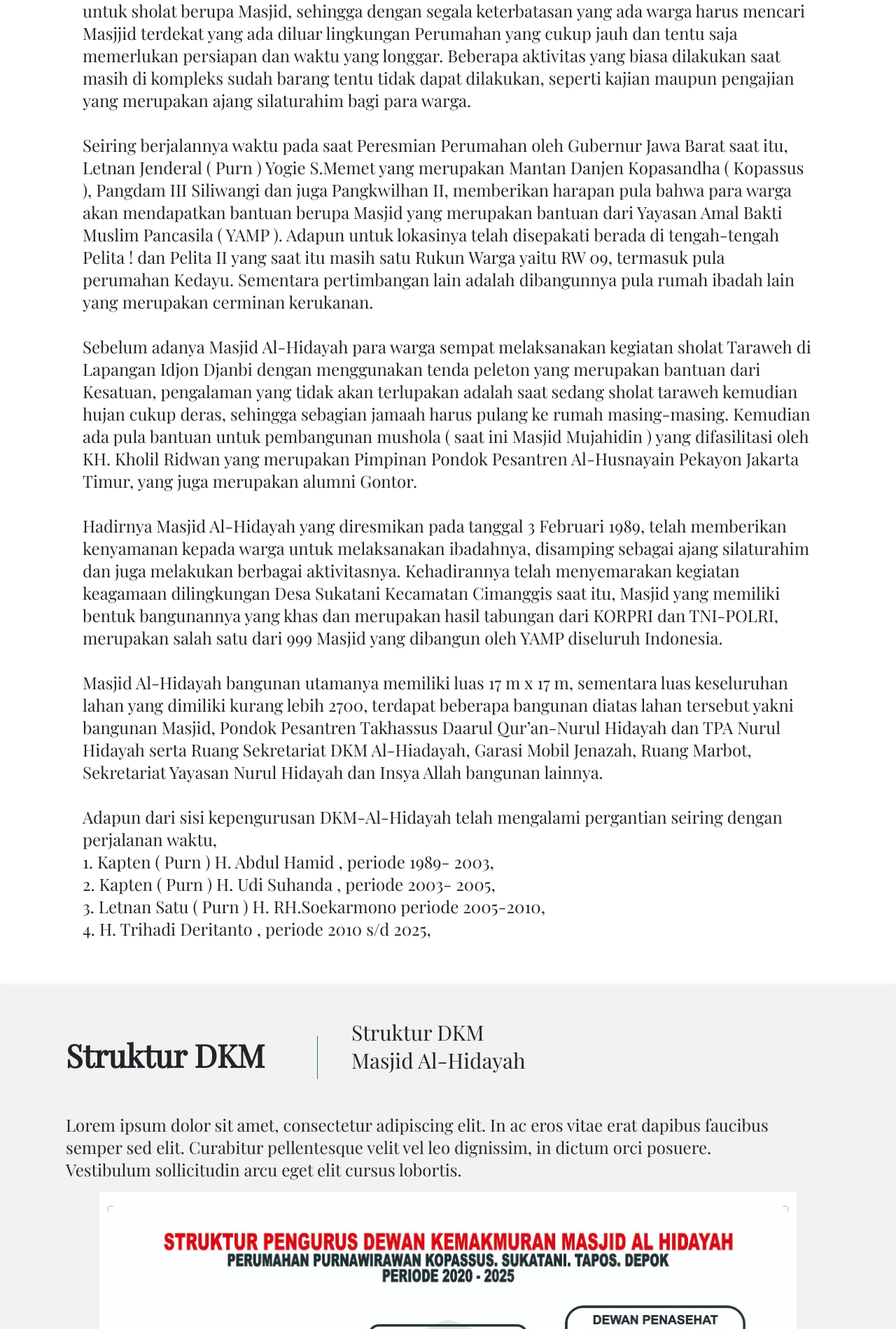
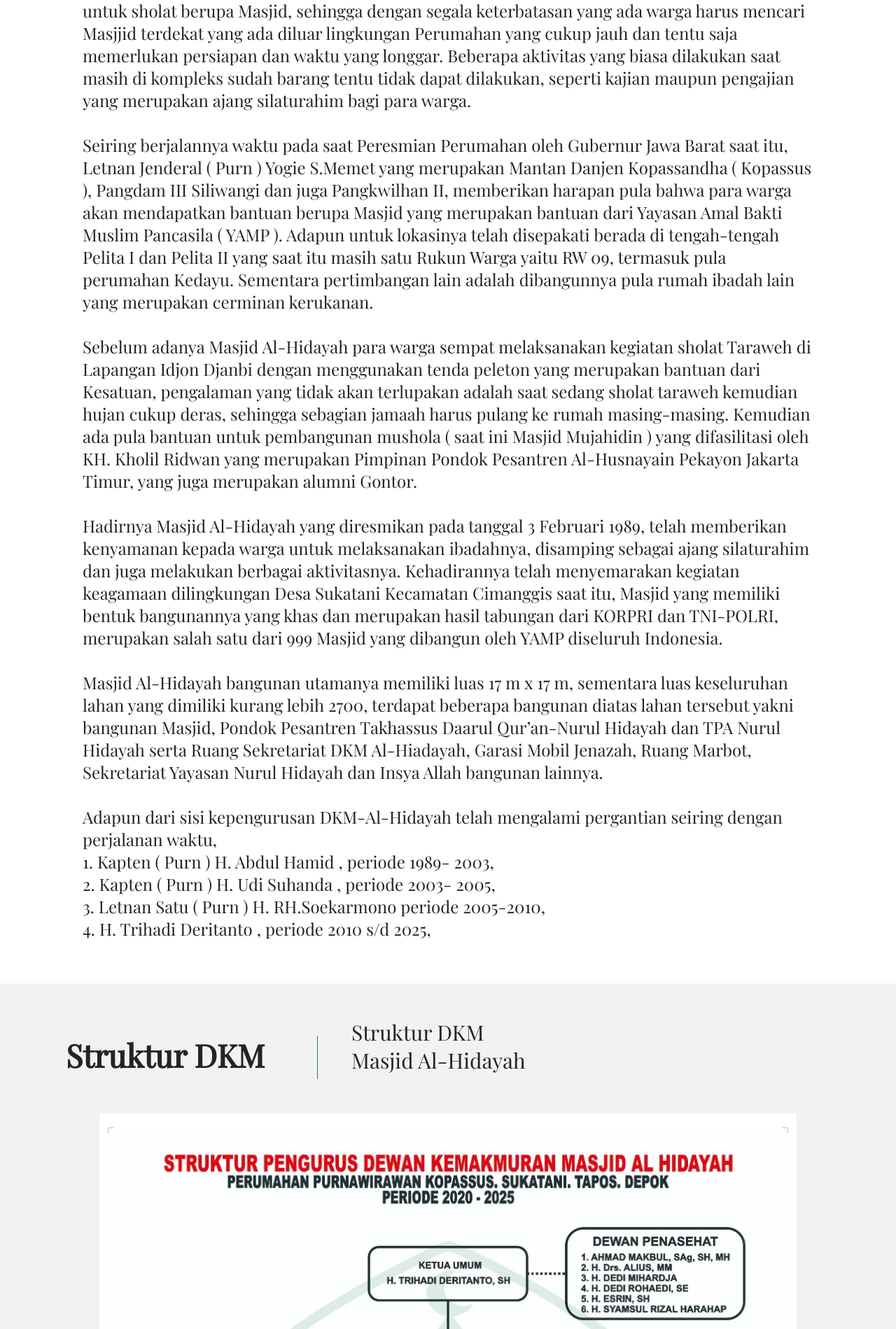
Before and after one commit to yasykurrafii/masjid-al-hidayah, a Django app: template templates/informasi.html in a window 1280 px wide. Shown: the part 1204-3103 px from the top of the page at 70% size. Run offline with Django 3.2, Linux system fonts and the light colour scheme; the template is opened without the code that fills it, so the values that code supplies are empty; some libraries are stand-ins or nearby versions.

Commit message:
Finalize

```diff
--- a/templates/informasi.html
+++ b/templates/informasi.html
@@ -48,7 +48,7 @@
 
             <div class="container-fluid pt-3 vertical-center mx-auto d-flex justify-content-center">
                 <p style="font-size:24px; line-height:32px;">
-                    Seiring berjalannya waktu pada saat Peresmian Perumahan oleh Gubernur Jawa Barat saat itu, Letnan Jenderal ( Purn ) Yogie S.Memet  yang merupakan Mantan Danjen Kopasandha ( Kopassus ), Pangdam III Siliwangi dan juga Pangkwilhan II,  memberikan harapan pula bahwa para warga akan mendapatkan bantuan berupa Masjid yang merupakan bantuan dari Yayasan Amal Bakti Muslim Pancasila ( YAMP ). Adapun untuk lokasinya telah disepakati berada di tengah-tengah Pelita ! dan Pelita II yang saat itu masih satu Rukun Warga yaitu RW 09, termasuk  pula perumahan Kedayu. Sementara pertimbangan lain adalah dibangunnya pula rumah ibadah lain yang merupakan cerminan kerukanan.
+                    Seiring berjalannya waktu pada saat Peresmian Perumahan oleh Gubernur Jawa Barat saat itu, Letnan Jenderal ( Purn ) Yogie S.Memet  yang merupakan Mantan Danjen Kopassandha ( Kopassus ), Pangdam III Siliwangi dan juga Pangkwilhan II,  memberikan harapan pula bahwa para warga akan mendapatkan bantuan berupa Masjid yang merupakan bantuan dari Yayasan Amal Bakti Muslim Pancasila ( YAMP ). Adapun untuk lokasinya telah disepakati berada di tengah-tengah Pelita I dan Pelita II yang saat itu masih satu Rukun Warga yaitu RW 09, termasuk pula perumahan Kedayu. Sementara pertimbangan lain adalah dibangunnya pula rumah ibadah lain yang merupakan cerminan kerukanan.
                 </p>
             </div>
 
@@ -103,10 +103,6 @@
                 </div>
             </div>
             <br>
-            <p class="" style="font-size:24px; line-height:32px;">
-                Lorem ipsum dolor sit amet, consectetur adipiscing elit. In ac eros vitae erat dapibus faucibus <br> semper sed elit. Curabitur pellentesque velit vel leo dignissim, in dictum orci posuere. <br> Vestibulum sollicitudin arcu eget elit cursus
-                lobortis.
-            </p>
 
             <div class="row justify-content-center mx-5">
                 <div class="card mx-5" style="border:none;">
@@ -381,8 +377,7 @@
             <br>
 
             <p class="pt-45 pb-5" style="font-size:24px; line-height:32px;">
-                Lorem ipsum dolor sit amet, consectetur adipiscing elit. In ac eros vitae erat dapibus faucibus <br> semper sed elit. Curabitur pellentesque velit vel leo dignissim, in dictum orci posuere. <br> Vestibulum sollicitudin arcu eget elit cursus
-                lobortis.
+                Jl. Ciherang Raya, Sukatani, Kec. Tapos, Kota Depok, Jawa Barat 16461
             </p>
 
             <div class="row justify-content-center shadow">
```
